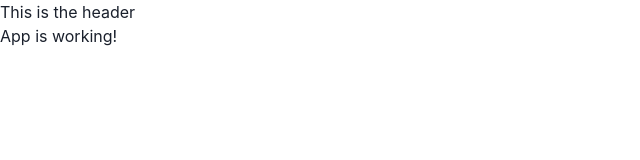
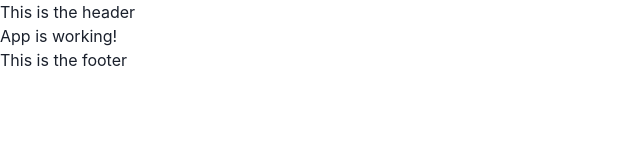
Before and after one commit to gutodiasdev/meddash, a Next.js app: page / in a window 1280 px wide. Shown: the top 160 px of the page, without its empty margins (0-640 px from the left). Built offline with nearby package versions, Linux system fonts and the light colour scheme.

Commit message:
feat(components): add Footer

```diff
--- /dev/null
+++ b/src/components/Footer.tsx
@@ -0,0 +1,11 @@
+import { Box } from '@chakra-ui/react'
+
+function Footer() {
+  return (
+    <Box>
+      This is the footer
+    </Box>
+  )
+}
+
+export { Footer }
--- a/src/pages/index.tsx
+++ b/src/pages/index.tsx
@@ -1,5 +1,5 @@
 import { Inter } from '@next/font/google'
-import { Header } from '../components/Header'
+import { Footer, Header } from '../components'
 
 const inter = Inter({ subsets: ['latin'] })
 
@@ -8,6 +8,7 @@ export default function Home() {
     <>
       <Header />
       <h1>App is working!</h1>
+      <Footer />
     </>
   )
 }
```
